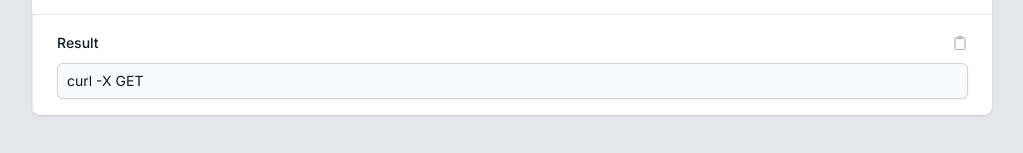
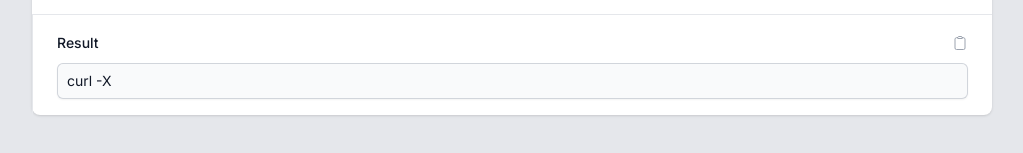
Before and after one commit to ibrahimalanshor/curl-command-builder, a Vue app: page / in a window 1280 px wide. Shown: the part 327-480 px from the top of the page, without its empty margins (128-1151 px from the left). Built offline with nearby package versions, Linux system fonts and the light colour scheme.

Commit message:
feat: curl helper

```diff
--- /dev/null
+++ b/src/helpers/curl.js
@@ -0,0 +1,55 @@
+export class Curl {
+  url;
+  params;
+  headers;
+  body;
+
+  setUrl(url) {
+    this.url = url;
+
+    return this;
+  }
+  setParams(params) {
+    this.params = params;
+
+    return this;
+  }
+  setHeaders(headers) {
+    this.headers = headers;
+
+    return this;
+  }
+  setBody(body) {
+    this.body = body;
+
+    return this;
+  }
+
+  getUrl() {
+    const url = this.url ?? '';
+
+    return `${url}${this.getParams()}`;
+  }
+
+  getParams() {
+    return this.params ? `?${this.params.split('\n').join('&')}` : '';
+  }
+
+  getHeaders() {
+    const headers = this.headers.split('\n').join(' \\\n\t-H ');
+
+    return `-H ${headers}`;
+  }
+
+  getBody() {
+    return `-d '${this.body}'`;
+  }
+
+  result() {
+    return [
+      `curl -X ${this.getUrl()}`,
+      ...(this.headers ? [this.getHeaders()] : []),
+      ...(this.body ? [this.getBody()] : []),
+    ].join(' \\\n\t');
+  }
+}
--- a/src/pages/index-page.vue
+++ b/src/pages/index-page.vue
@@ -7,28 +7,24 @@ import BaseInput from 'src/components/base/base-input.vue';
 import BaseSelect from 'src/components/base/base-select.vue';
 import BaseTab from 'src/components/base/base-tab.vue';
 import { computed, ref, h } from 'vue';
+import { Curl } from 'src/helpers/curl';
 
 const url = ref(null);
 const method = ref('GET');
-const header = ref(null);
+const headers = ref(null);
 const params = ref(null);
 const body = ref(null);
 const tabActive = ref('Headers');
 
+const curl = new Curl();
+
 const result = computed(() => {
-  return [
-    `curl -X ${method.value} ${url.value ?? ''}${
-      params.value ? `?${params.value.split('\n').join('&')}` : ''
-    }`,
-    ...(header.value
-      ? [
-          `-H ${
-            header.value ? header.value.split('\n').join(' \\\n\t-H ') : ''
-          }`,
-        ]
-      : []),
-    ...(body.value ? [`-d '${body.value}'`] : []),
-  ].join(' \\\n\t');
+  return curl
+    .setUrl(url.value)
+    .setHeaders(headers.value)
+    .setParams(params.value)
+    .setBody(body.value)
+    .result();
 });
 const methodOptions = computed(() => [
   { id: 'GET', name: 'GET' },
@@ -46,8 +42,8 @@ const tabs = computed(() => [
         textarea: true,
         fullwidth: true,
         withLabel: false,
-        modelValue: header.value,
-        'onUpdate:modelValue': (value) => (header.value = value),
+        modelValue: headers.value,
+        'onUpdate:modelValue': (value) => (headers.value = value),
       }),
   },
   {
```
